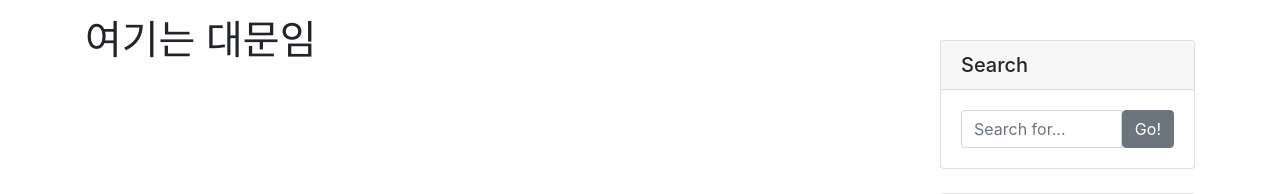
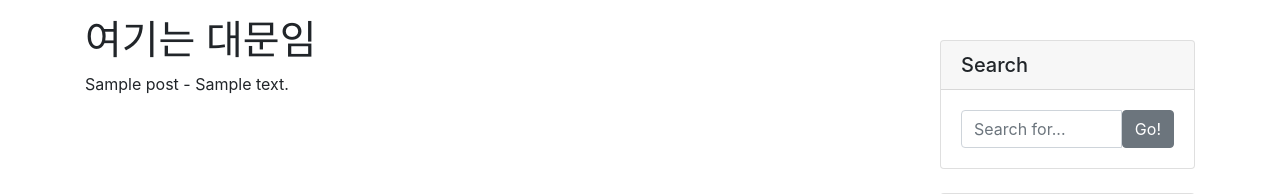
Before and after one commit to yeonk33/DjangoBlog, a Django app: template single_pages/templates/single_pages/landing.html in a window 1280 px wide. Shown: the part 56-250 px from the top of the page. Run offline with Django 3.2, Linux system fonts and the light colour scheme; the template is opened without the code that fills it: most values are stand-ins (such as "Sample title", 1, 10 or a date in 2020); some libraries are stand-ins or nearby versions.

Commit message:
single_pages앱에서 blog앱 접근하여 landing에 blog 글 출력

```diff
--- a/single_pages/templates/single_pages/landing.html
+++ b/single_pages/templates/single_pages/landing.html
@@ -2,8 +2,12 @@
 
 {% block title %}
     <title>대문페이지</title>
+
 {% endblock %}
 
 {% block main_area %}
     <h1>여기는 대문임</h1>
+    {% for post in recent_post %}
+        <p>{{ post.title }} - {{ post.content | truncatewords:10 }}</p>
+    {% endfor %}
 {% endblock %}
```
Also changed, not shown: single_pages/views.py (+7 -1 lines).
